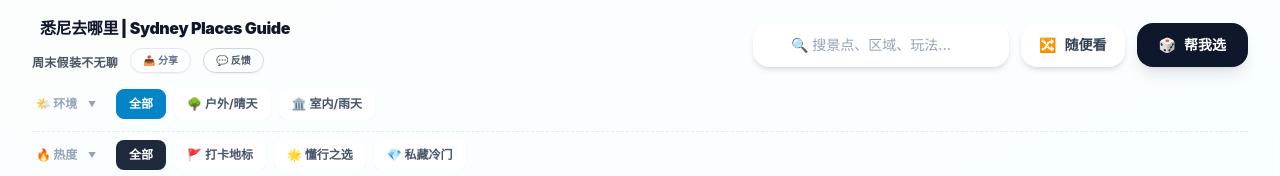
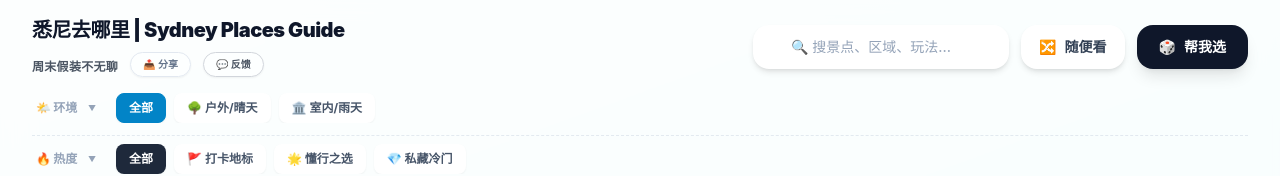
Before and after one commit to 332nai/sydney_go, a plain HTML site: page index.html in a window 1280 px wide. Shown: the top 176 px of the page. Drawn offline with nearby package versions, Linux system fonts and the light colour scheme; no server answers.

Commit message:
Update index.html

```diff
--- a/index.html
+++ b/index.html
@@ -46,9 +46,9 @@
         <div class="max-w-7xl mx-auto px-4 sm:px-6 lg:px-8 py-4">
             <div class="flex flex-col md:flex-row justify-between items-center gap-4 mb-2">
                 <div class="text-center md:text-left">
-                    <h1 class="text-l font-black text-slate-900 tracking-tight flex items-center gap-2 justify-center md:justify-start">
-                        <span></span>悉尼去哪里 | Sydney Places Guide</span>
-                    </h1>
+<h1 class="text-xl font-black text-slate-900 tracking-tight flex items-center gap-2 justify-center md:justify-start">
+    <span>悉尼去哪里 | Sydney Places Guide</span>
+</h1>
 
                     <div class="flex items-center justify-center md:justify-start gap-3 mt-2">
                         <p class="text-xs text-gray-600 font-bold tracking-wide uppercase mt-1">周末假装不无聊 </p>
```
